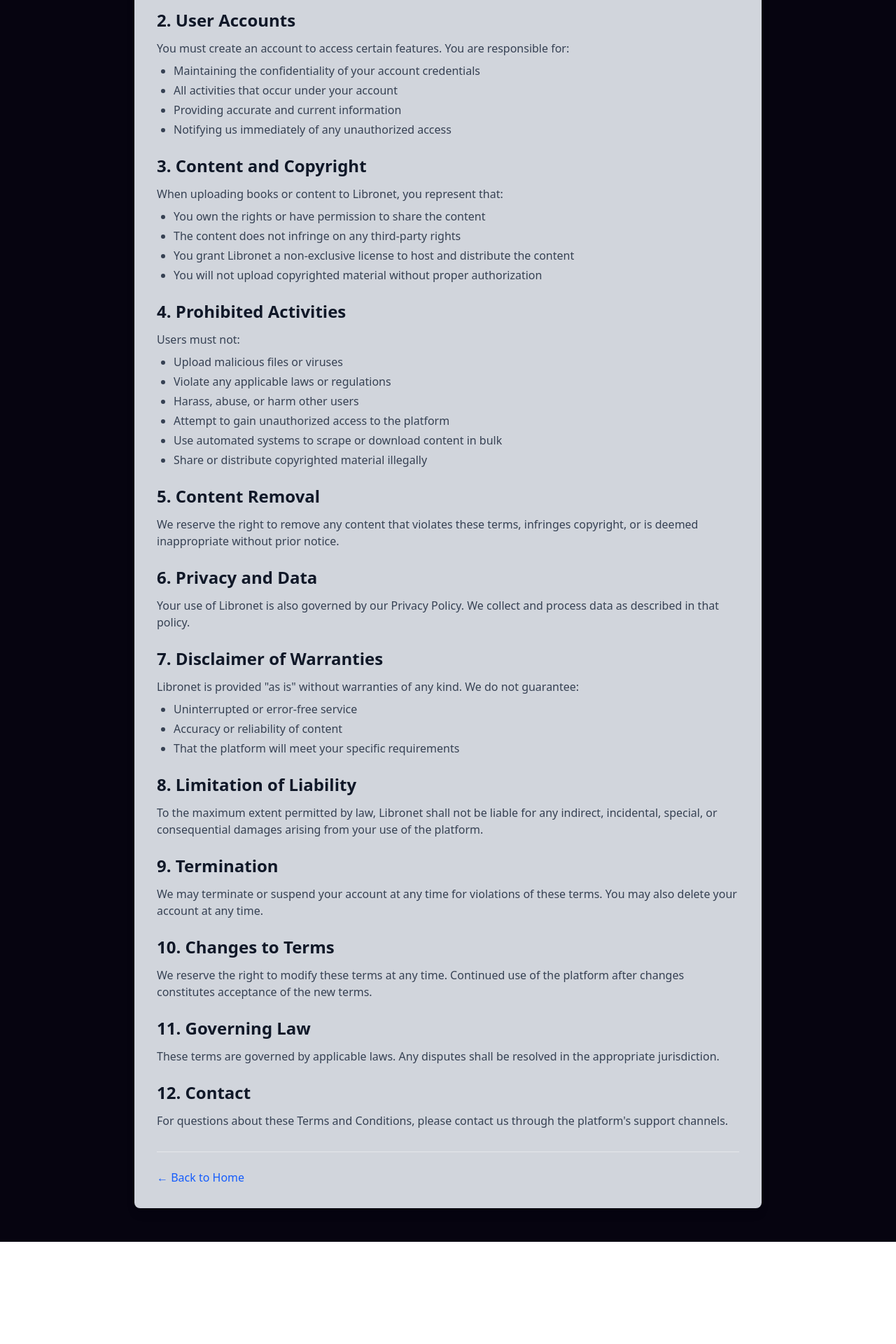
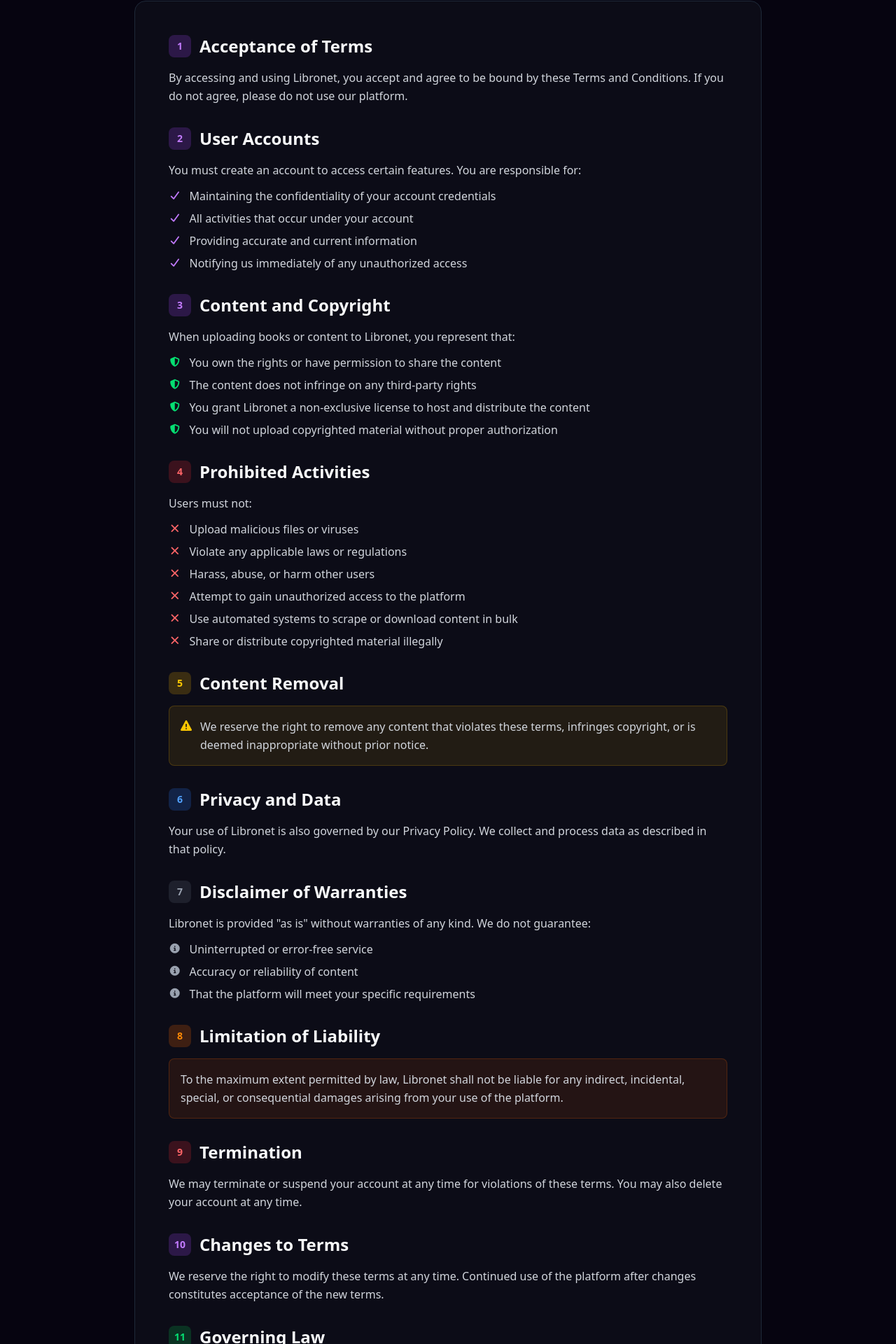
Before and after one commit to zimcodes1/E-Library, a React (Vite) app in the folder client/: page /terms in a window 1280 px wide. Shown: the part 291-2211 px from the top of the page at 70% size. Before the commit the page ends 2065 px from the top, so only its background shows below. Built offline with nearby package versions, Linux system fonts and the light colour scheme; no server answers.

Commit message:
feat: update the UI of the Terms page and add the confirmation link and input to the signup page.

```diff
--- a/client/src/pages/SignUp.tsx
+++ b/client/src/pages/SignUp.tsx
@@ -25,6 +25,7 @@ function SignUp() {
 	const [showPassword, setShowPassword] = useState(false);
 	const [showConfirmPassword, setShowConfirmPassword] = useState(false);
 	const [success, setSuccess] = useState(false);
+	const [acceptedTerms, setAcceptedTerms] = useState(false);
 	const navigate = useNavigate();
 
 	const handleImageChange = (e: React.ChangeEvent<HTMLInputElement>) => {
@@ -54,6 +55,10 @@ function SignUp() {
 		}
 		if (formData.password !== formData.confirmPassword) {
 			setError("Passwords do not match");
+			return false;
+		}
+		if (!acceptedTerms) {
+			setError("Please accept the Terms and Conditions");
 			return false;
 		}
 		return true;
@@ -255,11 +260,34 @@ function SignUp() {
 								<i className="fa fa-plus"></i>
 							</button>
 						</div>
+
+						{/* Terms and Conditions Checkbox */}
+						<div className="flex items-start gap-3 mt-4">
+							<input
+								type="checkbox"
+								id="terms"
+								checked={acceptedTerms}
+								onChange={(e) => setAcceptedTerms(e.target.checked)}
+								className="mt-1 w-4 h-4 text-purple-600 bg-transparent border-2 border-purple-500/30 rounded focus:ring-purple-500 focus:ring-2"
+							/>
+							<label htmlFor="terms" className="text-xs text-gray-400 leading-relaxed">
+								I agree to the{" "}
+								<Link
+									to="/terms"
+									target="_blank"
+									rel="noopener noreferrer"
+									className="text-purple-400 hover:text-purple-300 underline"
+								>
+									Terms and Conditions
+								</Link>
+								{" "}and understand that my personal data will be processed according to our privacy policy.
+							</label>
+						</div>
 						<span className="w-full flex justify-between items-center mt-7">
 							<Button
 								text={loading ? "Creating..." : "Create Account"}
-								styles="w-fit rounded-md text-xs px-5.5 py-2.5 bg-linear-to-r from-purple-600 to-purple-400 text-gray-50 border-none"
-								disabled={loading}
+								styles={`w-fit rounded-md text-xs px-5.5 py-2.5 text-gray-50 border-none transition ${acceptedTerms ? 'bg-linear-to-r from-purple-600 to-purple-400 hover:from-purple-700 hover:to-purple-500' : 'bg-gray-600 cursor-not-allowed'}`}
+								disabled={loading || !acceptedTerms}
 							></Button>
 							<span className="flex justify-between items-center">
 								<img
--- a/client/src/pages/TermsAndConditions.tsx
+++ b/client/src/pages/TermsAndConditions.tsx
@@ -1,103 +1,252 @@
 import { Link } from 'react-router-dom';
+import { useEffect } from 'react';
 
 export default function TermsAndConditions() {
+  useEffect(() => {
+    document.title = 'Terms and Conditions | Libronet';
+  }, []);
+
   return (
     <div className="min-h-screen bg-[#060410] py-12 px-4 sm:px-6 lg:px-8">
-      <div className="max-w-4xl mx-auto bg-gray-300 shadow-lg rounded-lg p-8">
-        <h1 className="text-4xl font-bold text-gray-900 mb-4">Terms and Conditions</h1>
-        <p className="text-sm text-gray-600 mb-8">Last Updated: {new Date().toLocaleDateString()}</p>
+      <div className="max-w-4xl mx-auto">
+        {/* Header */}
+        <div className="text-center mb-12">
+          <div className="inline-flex items-center justify-center w-16 h-16 bg-purple-500/20 rounded-full mb-6">
+            <i className="fa fa-file-contract text-2xl text-purple-400"></i>
+          </div>
+          <h1 className="text-4xl font-bold text-gray-50 mb-4 font-[Super]">Terms and Conditions</h1>
+          <p className="text-gray-400 mb-2">Please read these terms carefully before using Libronet</p>
+          <p className="text-sm text-gray-500">Last Updated: {new Date().toLocaleDateString()}</p>
+        </div>
 
-        <div className="space-y-6 text-gray-700">
+        {/* Content */}
+        <div className="bg-[#48576019] border border-gray-800 rounded-2xl p-8 lg:p-12">
+          <div className="space-y-8 text-gray-300">
             <section>
-            <h2 className="text-2xl font-semibold text-gray-900 mb-3">1. Acceptance of Terms</h2>
-            <p>By accessing and using Libronet, you accept and agree to be bound by these Terms and Conditions. If you do not agree, please do not use our platform.</p>
+              <div className="flex items-center gap-3 mb-4">
+                <div className="w-8 h-8 bg-purple-500/20 rounded-lg flex items-center justify-center">
+                  <span className="text-purple-400 font-bold text-sm">1</span>
+                </div>
+                <h2 className="text-2xl font-semibold text-gray-50">Acceptance of Terms</h2>
+              </div>
+              <p className="leading-relaxed">By accessing and using Libronet, you accept and agree to be bound by these Terms and Conditions. If you do not agree, please do not use our platform.</p>
             </section>
 
             <section>
-            <h2 className="text-2xl font-semibold text-gray-900 mb-3">2. User Accounts</h2>
-            <p>You must create an account to access certain features. You are responsible for:</p>
-            <ul className="list-disc ml-6 mt-2 space-y-1">
-              <li>Maintaining the confidentiality of your account credentials</li>
-              <li>All activities that occur under your account</li>
-              <li>Providing accurate and current information</li>
-              <li>Notifying us immediately of any unauthorized access</li>
+              <div className="flex items-center gap-3 mb-4">
+                <div className="w-8 h-8 bg-purple-500/20 rounded-lg flex items-center justify-center">
+                  <span className="text-purple-400 font-bold text-sm">2</span>
+                </div>
+                <h2 className="text-2xl font-semibold text-gray-50">User Accounts</h2>
+              </div>
+              <p className="mb-3 leading-relaxed">You must create an account to access certain features. You are responsible for:</p>
+              <ul className="space-y-2">
+                <li className="flex items-start gap-3">
+                  <i className="fa fa-check text-purple-400 mt-1 text-sm"></i>
+                  <span>Maintaining the confidentiality of your account credentials</span>
+                </li>
+                <li className="flex items-start gap-3">
+                  <i className="fa fa-check text-purple-400 mt-1 text-sm"></i>
+                  <span>All activities that occur under your account</span>
+                </li>
+                <li className="flex items-start gap-3">
+                  <i className="fa fa-check text-purple-400 mt-1 text-sm"></i>
+                  <span>Providing accurate and current information</span>
+                </li>
+                <li className="flex items-start gap-3">
+                  <i className="fa fa-check text-purple-400 mt-1 text-sm"></i>
+                  <span>Notifying us immediately of any unauthorized access</span>
+                </li>
               </ul>
             </section>
 
             <section>
-            <h2 className="text-2xl font-semibold text-gray-900 mb-3">3. Content and Copyright</h2>
-            <p className="mb-2">When uploading books or content to Libronet, you represent that:</p>
-            <ul className="list-disc ml-6 space-y-1">
-              <li>You own the rights or have permission to share the content</li>
-              <li>The content does not infringe on any third-party rights</li>
-              <li>You grant Libronet a non-exclusive license to host and distribute the content</li>
-              <li>You will not upload copyrighted material without proper authorization</li>
+              <div className="flex items-center gap-3 mb-4">
+                <div className="w-8 h-8 bg-purple-500/20 rounded-lg flex items-center justify-center">
+                  <span className="text-purple-400 font-bold text-sm">3</span>
+                </div>
+                <h2 className="text-2xl font-semibold text-gray-50">Content and Copyright</h2>
+              </div>
+              <p className="mb-3 leading-relaxed">When uploading books or content to Libronet, you represent that:</p>
+              <ul className="space-y-2">
+                <li className="flex items-start gap-3">
+                  <i className="fa fa-shield-alt text-green-400 mt-1 text-sm"></i>
+                  <span>You own the rights or have permission to share the content</span>
+                </li>
+                <li className="flex items-start gap-3">
+                  <i className="fa fa-shield-alt text-green-400 mt-1 text-sm"></i>
+                  <span>The content does not infringe on any third-party rights</span>
+                </li>
+                <li className="flex items-start gap-3">
+                  <i className="fa fa-shield-alt text-green-400 mt-1 text-sm"></i>
+                  <span>You grant Libronet a non-exclusive license to host and distribute the content</span>
+                </li>
+                <li className="flex items-start gap-3">
+                  <i className="fa fa-shield-alt text-green-400 mt-1 text-sm"></i>
+                  <span>You will not upload copyrighted material without proper authorization</span>
+                </li>
               </ul>
             </section>
 
             <section>
-            <h2 className="text-2xl font-semibold text-gray-900 mb-3">4. Prohibited Activities</h2>
-            <p className="mb-2">Users must not:</p>
-            <ul className="list-disc ml-6 space-y-1">
-              <li>Upload malicious files or viruses</li>
-              <li>Violate any applicable laws or regulations</li>
-              <li>Harass, abuse, or harm other users</li>
-              <li>Attempt to gain unauthorized access to the platform</li>
-              <li>Use automated systems to scrape or download content in bulk</li>
-              <li>Share or distribute copyrighted material illegally</li>
+              <div className="flex items-center gap-3 mb-4">
+                <div className="w-8 h-8 bg-red-500/20 rounded-lg flex items-center justify-center">
+                  <span className="text-red-400 font-bold text-sm">4</span>
+                </div>
+                <h2 className="text-2xl font-semibold text-gray-50">Prohibited Activities</h2>
+              </div>
+              <p className="mb-3 leading-relaxed">Users must not:</p>
+              <ul className="space-y-2">
+                <li className="flex items-start gap-3">
+                  <i className="fa fa-times text-red-400 mt-1 text-sm"></i>
+                  <span>Upload malicious files or viruses</span>
+                </li>
+                <li className="flex items-start gap-3">
+                  <i className="fa fa-times text-red-400 mt-1 text-sm"></i>
+                  <span>Violate any applicable laws or regulations</span>
+                </li>
+                <li className="flex items-start gap-3">
+                  <i className="fa fa-times text-red-400 mt-1 text-sm"></i>
+                  <span>Harass, abuse, or harm other users</span>
+                </li>
+                <li className="flex items-start gap-3">
+                  <i className="fa fa-times text-red-400 mt-1 text-sm"></i>
+                  <span>Attempt to gain unauthorized access to the platform</span>
+                </li>
+                <li className="flex items-start gap-3">
+                  <i className="fa fa-times text-red-400 mt-1 text-sm"></i>
+                  <span>Use automated systems to scrape or download content in bulk</span>
+                </li>
+                <li className="flex items-start gap-3">
+                  <i className="fa fa-times text-red-400 mt-1 text-sm"></i>
+                  <span>Share or distribute copyrighted material illegally</span>
+                </li>
               </ul>
             </section>
 
             <section>
-            <h2 className="text-2xl font-semibold text-gray-900 mb-3">5. Content Removal</h2>
-            <p>We reserve the right to remove any content that violates these terms, infringes copyright, or is deemed inappropriate without prior notice.</p>
+              <div className="flex items-center gap-3 mb-4">
+                <div className="w-8 h-8 bg-yellow-500/20 rounded-lg flex items-center justify-center">
+                  <span className="text-yellow-400 font-bold text-sm">5</span>
+                </div>
+                <h2 className="text-2xl font-semibold text-gray-50">Content Removal</h2>
+              </div>
+              <div className="bg-yellow-500/10 border border-yellow-500/20 rounded-lg p-4">
+                <div className="flex items-start gap-3">
+                  <i className="fa fa-exclamation-triangle text-yellow-400 mt-1"></i>
+                  <p className="leading-relaxed">We reserve the right to remove any content that violates these terms, infringes copyright, or is deemed inappropriate without prior notice.</p>
+                </div>
+              </div>
             </section>
 
             <section>
-            <h2 className="text-2xl font-semibold text-gray-900 mb-3">6. Privacy and Data</h2>
-            <p>Your use of Libronet is also governed by our Privacy Policy. We collect and process data as described in that policy.</p>
+              <div className="flex items-center gap-3 mb-4">
+                <div className="w-8 h-8 bg-blue-500/20 rounded-lg flex items-center justify-center">
+                  <span className="text-blue-400 font-bold text-sm">6</span>
+                </div>
+                <h2 className="text-2xl font-semibold text-gray-50">Privacy and Data</h2>
+              </div>
+              <p className="leading-relaxed">Your use of Libronet is also governed by our Privacy Policy. We collect and process data as described in that policy.</p>
             </section>
 
             <section>
-            <h2 className="text-2xl font-semibold text-gray-900 mb-3">7. Disclaimer of Warranties</h2>
-            <p>Libronet is provided "as is" without warranties of any kind. We do not guarantee:</p>
-            <ul className="list-disc ml-6 mt-2 space-y-1">
-              <li>Uninterrupted or error-free service</li>
-              <li>Accuracy or reliability of content</li>
-              <li>That the platform will meet your specific requirements</li>
+              <div className="flex items-center gap-3 mb-4">
+                <div className="w-8 h-8 bg-gray-500/20 rounded-lg flex items-center justify-center">
+                  <span className="text-gray-400 font-bold text-sm">7</span>
+                </div>
+                <h2 className="text-2xl font-semibold text-gray-50">Disclaimer of Warranties</h2>
+              </div>
+              <p className="mb-3 leading-relaxed">Libronet is provided "as is" without warranties of any kind. We do not guarantee:</p>
+              <ul className="space-y-2">
+                <li className="flex items-start gap-3">
+                  <i className="fa fa-info-circle text-gray-400 mt-1 text-sm"></i>
+                  <span>Uninterrupted or error-free service</span>
+                </li>
+                <li className="flex items-start gap-3">
+                  <i className="fa fa-info-circle text-gray-400 mt-1 text-sm"></i>
+                  <span>Accuracy or reliability of content</span>
+                </li>
+                <li className="flex items-start gap-3">
+                  <i className="fa fa-info-circle text-gray-400 mt-1 text-sm"></i>
+                  <span>That the platform will meet your specific requirements</span>
+                </li>
               </ul>
             </section>
 
             <section>
-            <h2 className="text-2xl font-semibold text-gray-900 mb-3">8. Limitation of Liability</h2>
-            <p>To the maximum extent permitted by law, Libronet shall not be liable for any indirect, incidental, special, or consequential damages arising from your use of the platform.</p>
+              <div className="flex items-center gap-3 mb-4">
+                <div className="w-8 h-8 bg-orange-500/20 rounded-lg flex items-center justify-center">
+                  <span className="text-orange-400 font-bold text-sm">8</span>
+                </div>
+                <h2 className="text-2xl font-semibold text-gray-50">Limitation of Liability</h2>
+              </div>
+              <div className="bg-orange-500/10 border border-orange-500/20 rounded-lg p-4">
+                <p className="leading-relaxed">To the maximum extent permitted by law, Libronet shall not be liable for any indirect, incidental, special, or consequential damages arising from your use of the platform.</p>
+              </div>
             </section>
 
             <section>
-            <h2 className="text-2xl font-semibold text-gray-900 mb-3">9. Termination</h2>
-            <p>We may terminate or suspend your account at any time for violations of these terms. You may also delete your account at any time.</p>
+              <div className="flex items-center gap-3 mb-4">
+                <div className="w-8 h-8 bg-red-500/20 rounded-lg flex items-center justify-center">
+                  <span className="text-red-400 font-bold text-sm">9</span>
+                </div>
+                <h2 className="text-2xl font-semibold text-gray-50">Termination</h2>
+              </div>
+              <p className="leading-relaxed">We may terminate or suspend your account at any time for violations of these terms. You may also delete your account at any time.</p>
             </section>
 
             <section>
-            <h2 className="text-2xl font-semibold text-gray-900 mb-3">10. Changes to Terms</h2>
-            <p>We reserve the right to modify these terms at any time. Continued use of the platform after changes constitutes acceptance of the new terms.</p>
+              <div className="flex items-center gap-3 mb-4">
+                <div className="w-8 h-8 bg-purple-500/20 rounded-lg flex items-center justify-center">
+                  <span className="text-purple-400 font-bold text-sm">10</span>
+                </div>
+                <h2 className="text-2xl font-semibold text-gray-50">Changes to Terms</h2>
+              </div>
+              <p className="leading-relaxed">We reserve the right to modify these terms at any time. Continued use of the platform after changes constitutes acceptance of the new terms.</p>
             </section>
 
             <section>
-            <h2 className="text-2xl font-semibold text-gray-900 mb-3">11. Governing Law</h2>
-            <p>These terms are governed by applicable laws. Any disputes shall be resolved in the appropriate jurisdiction.</p>
+              <div className="flex items-center gap-3 mb-4">
+                <div className="w-8 h-8 bg-green-500/20 rounded-lg flex items-center justify-center">
+                  <span className="text-green-400 font-bold text-sm">11</span>
+                </div>
+                <h2 className="text-2xl font-semibold text-gray-50">Governing Law</h2>
+              </div>
+              <p className="leading-relaxed">These terms are governed by applicable laws. Any disputes shall be resolved in the appropriate jurisdiction.</p>
             </section>
 
             <section>
-            <h2 className="text-2xl font-semibold text-gray-900 mb-3">12. Contact</h2>
-            <p>For questions about these Terms and Conditions, please contact us through the platform's support channels.</p>
+              <div className="flex items-center gap-3 mb-4">
+                <div className="w-8 h-8 bg-blue-500/20 rounded-lg flex items-center justify-center">
+                  <span className="text-blue-400 font-bold text-sm">12</span>
+                </div>
+                <h2 className="text-2xl font-semibold text-gray-50">Contact</h2>
+              </div>
+              <div className="bg-blue-500/10 border border-blue-500/20 rounded-lg p-4">
+                <div className="flex items-center gap-3">
+                  <i className="fa fa-envelope text-blue-400"></i>
+                  <p className="leading-relaxed">For questions about these Terms and Conditions, please contact us through the platform's support channels.</p>
+                </div>
+              </div>
             </section>
           </div>
 
-        <div className="mt-8 pt-6 border-t border-gray-200">
-          <Link to="/" className="text-blue-600 hover:text-blue-800 font-medium">
-            ← Back to Home
+          {/* Footer */}
+          <div className="mt-12 pt-8 border-t border-gray-800">
+            <div className="flex flex-col sm:flex-row items-center justify-between gap-4">
+              <Link
+                to="/"
+                className="inline-flex items-center gap-2 px-6 py-3 bg-purple-600 hover:bg-purple-700 text-white rounded-lg transition font-medium"
+              >
+                <i className="fa fa-arrow-left"></i>
+                Back to Home
               </Link>
+              <div className="text-center sm:text-right">
+                <p className="text-gray-400 text-sm">Have questions?</p>
+                <p className="text-purple-400 text-sm font-medium">Contact our support team</p>
+              </div>
+            </div>
+          </div>
         </div>
       </div>
     </div>
```
Lines whose indentation alone changed are shown as unchanged.
